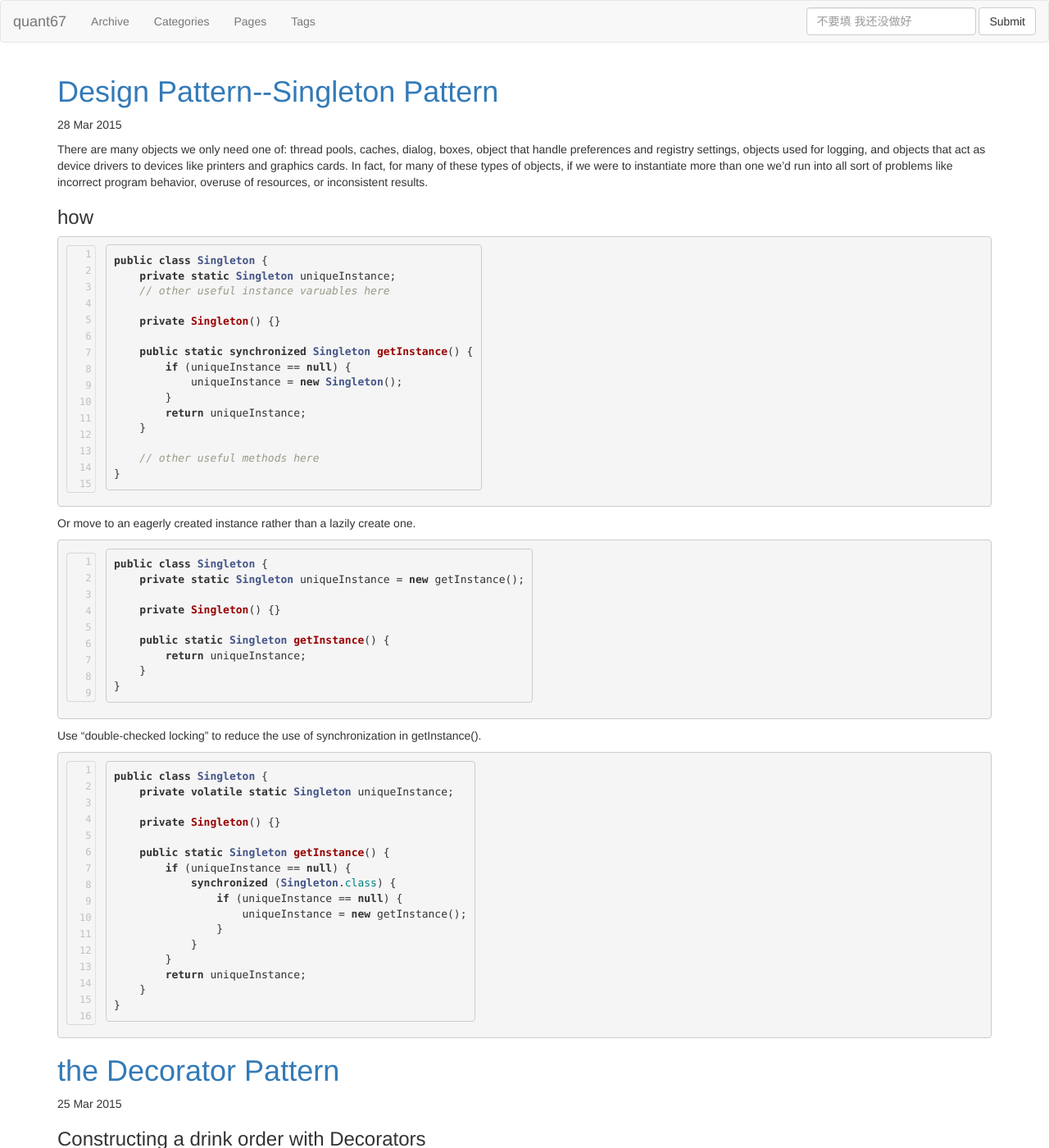
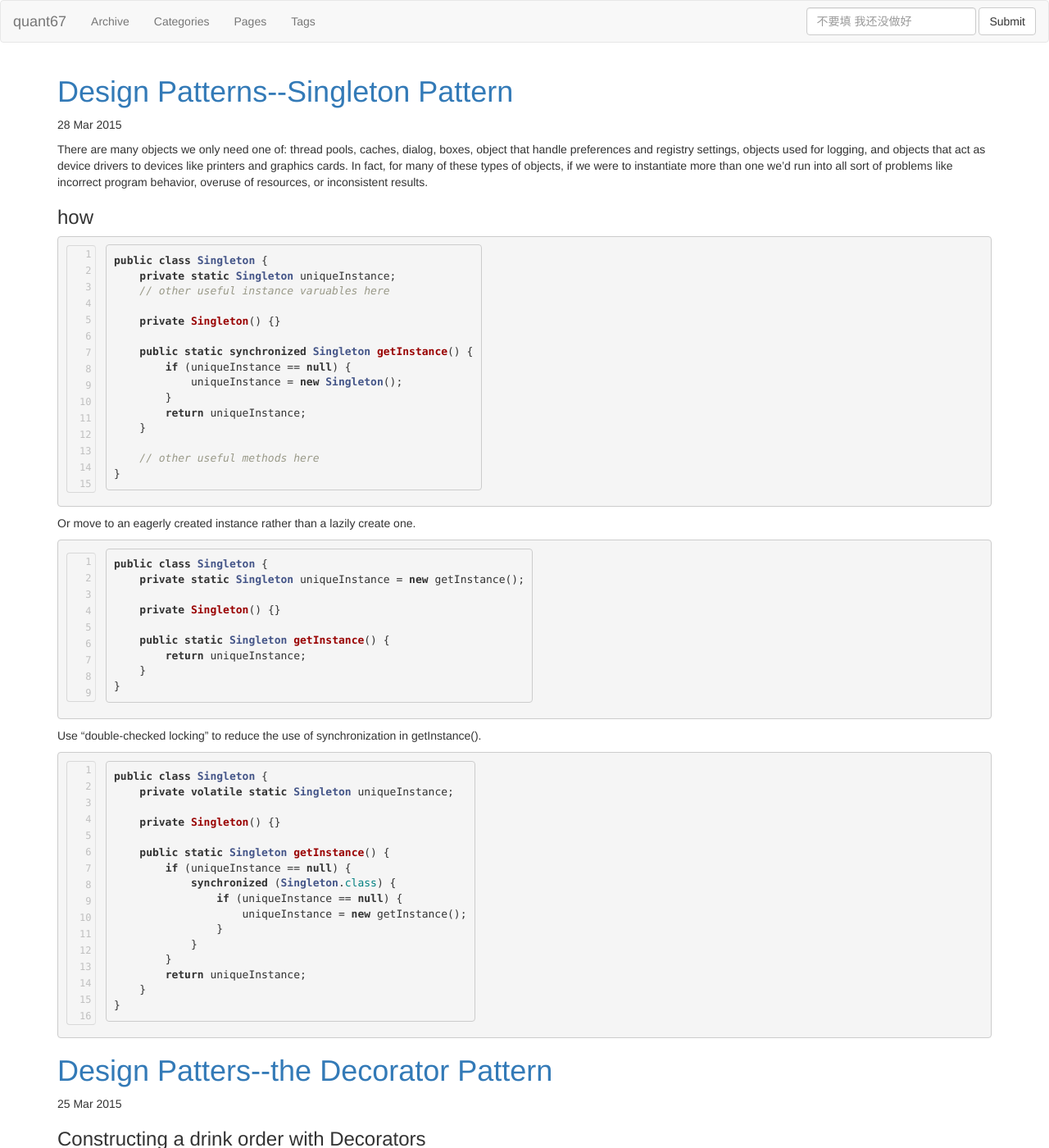
Before and after one commit to banqianhao/banqianhao.github.io, a Jekyll site: the page built from index.html, in a window 1280 px wide and 1400 px high. Shown: the whole window at 82% size. Built offline with Jekyll 4.4.1, drawn with Linux system fonts in a browser that asks for light colours; nearby versions of some CDN libraries; library files that are not in the unit come from our copies; formulas are drawn with MathJax 3; the list of posts is cut into pages by our own code.

Commit message:
patterns

```diff
--- a/_posts/SoftwareEngineering/2015-03-25-decorator-Pattern.md
+++ b/_posts/SoftwareEngineering/2015-03-25-decorator-Pattern.md
@@ -1,6 +1,6 @@
 ---
 layout: post
-title: the Decorator Pattern
+title: Design Patters--the Decorator Pattern
 category: "Design Patterns"
 tags: ["Design Patterns"]
 ---
--- a/_posts/SoftwareEngineering/2015-03-28-singleton-Pattern.md
+++ b/_posts/SoftwareEngineering/2015-03-28-singleton-Pattern.md
@@ -1,6 +1,6 @@
 ---
 layout: post
-title: Design Pattern--Singleton Pattern
+title: Design Patterns--Singleton Pattern
 category: "Design Pattern"
 tags: ["Design Pattern"]
 ---
```
